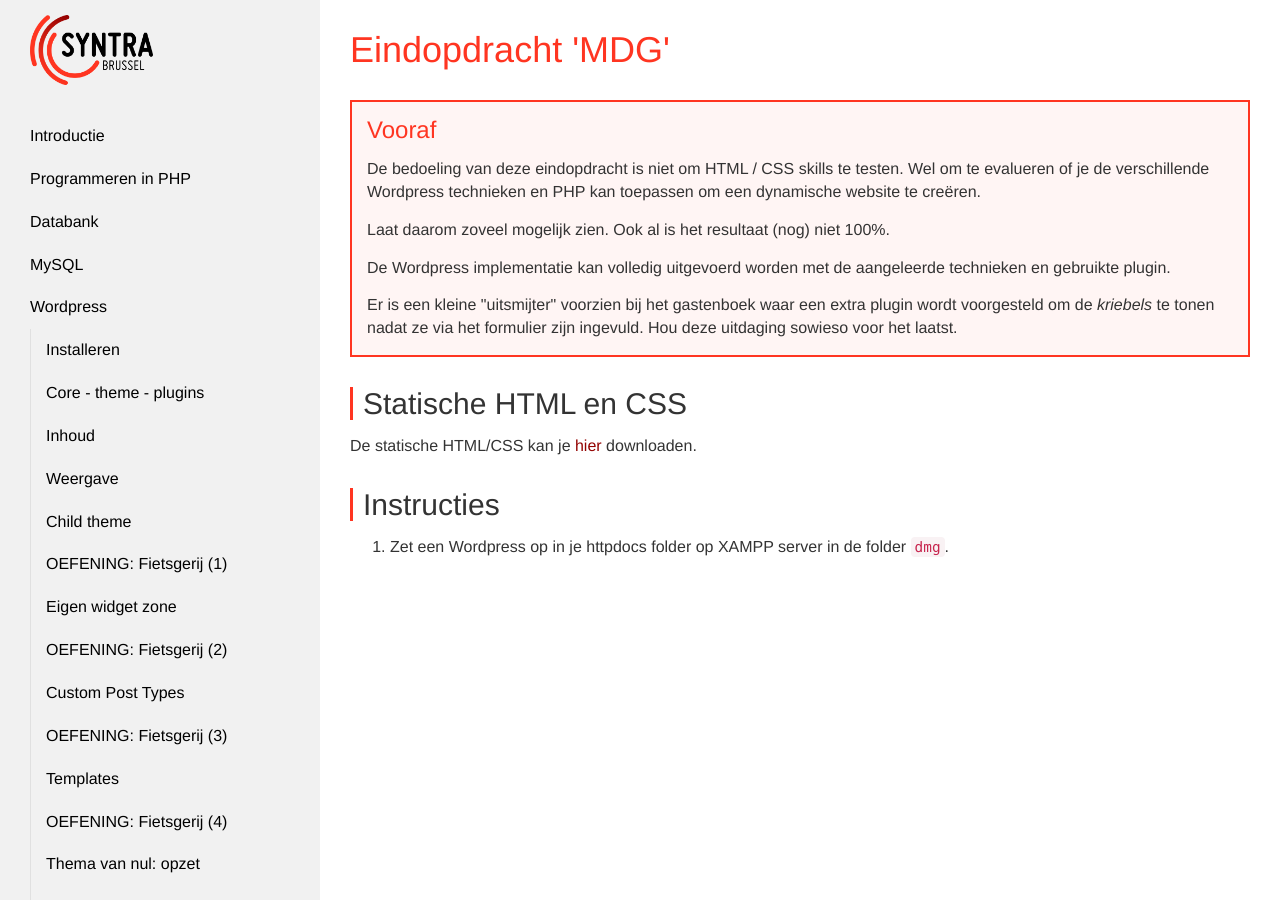
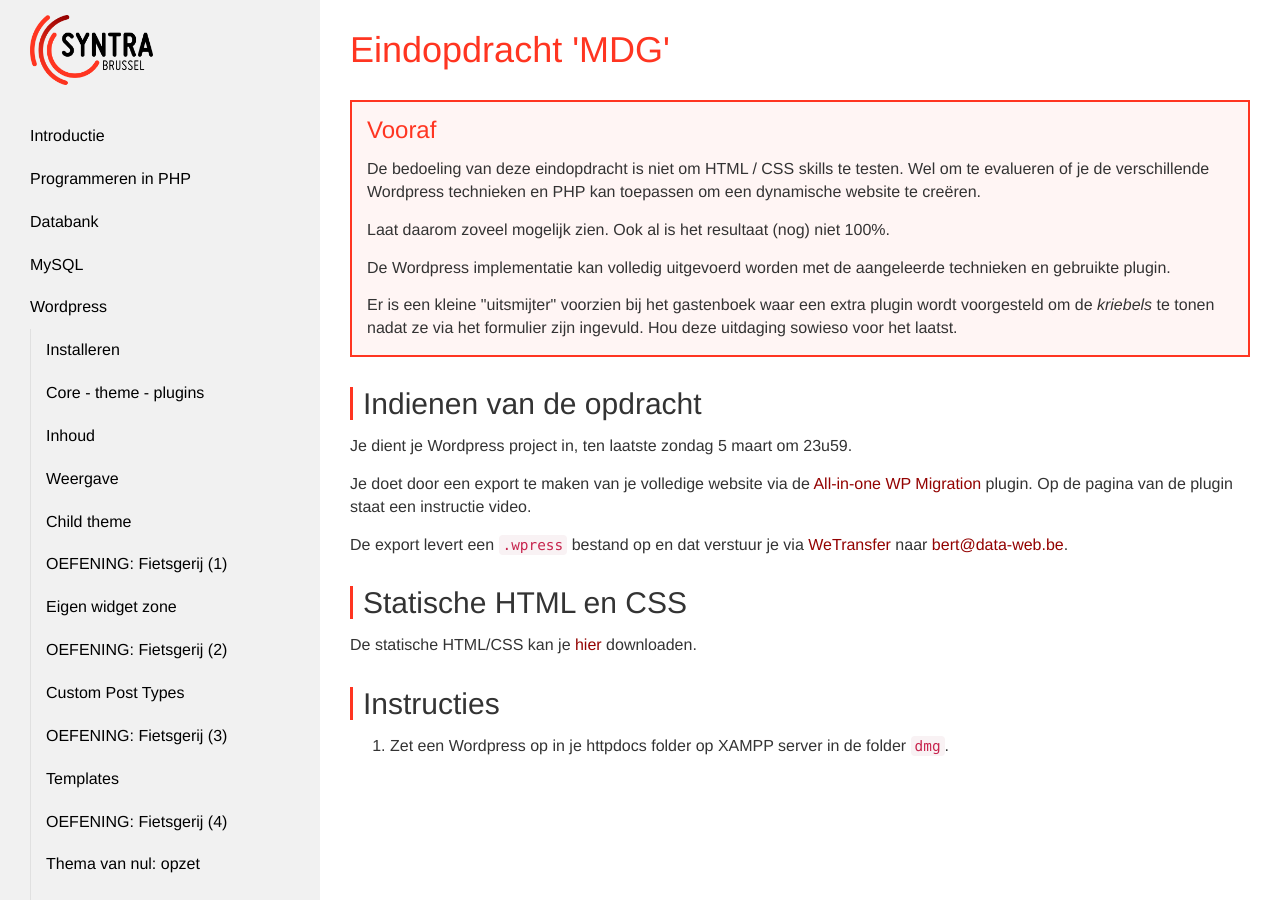
Before and after one commit to Syntra-Brussel/dynamische-webtechnieken, a Jekyll site: the page built from wordpress/eindopdracht.md, in a window 1280 px wide and 900 px high. Built offline with Jekyll 4.4.1, drawn with Linux system fonts in a browser that asks for light colours; nearby versions of some CDN libraries; a script that is not in the unit is left out.

Commit message:
Update eindopdracht.md

```diff
--- a/wordpress/eindopdracht.md
+++ b/wordpress/eindopdracht.md
@@ -13,6 +13,14 @@ collection: wordpress
 <p>Er is een kleine "uitsmijter" voorzien bij het gastenboek waar een extra plugin wordt voorgesteld om de <em>kriebels</em> te tonen nadat ze via het formulier zijn ingevuld. Hou deze uitdaging sowieso voor het laatst.</p>
 </div>
 
+## Indienen van de opdracht
+
+Je dient je Wordpress project in, ten laatste zondag 5 maart om 23u59.
+
+Je doet door een export te maken van je volledige website via de <a href="https://nl.wordpress.org/plugins/all-in-one-wp-migration/">All-in-one WP Migration</a> plugin. Op de pagina van de plugin staat een instructie video.
+
+De export levert een <code>.wpress</code> bestand op en dat verstuur je via <a href="https://www.wetransfer.com">WeTransfer</a> naar <a href="mailto:bert@data-web.be">bert@data-web.be</a>.
+
 ## Statische HTML en CSS
 
 De statische HTML/CSS kan je <a href="mdg/mdg.zip">hier</a> downloaden.
```
